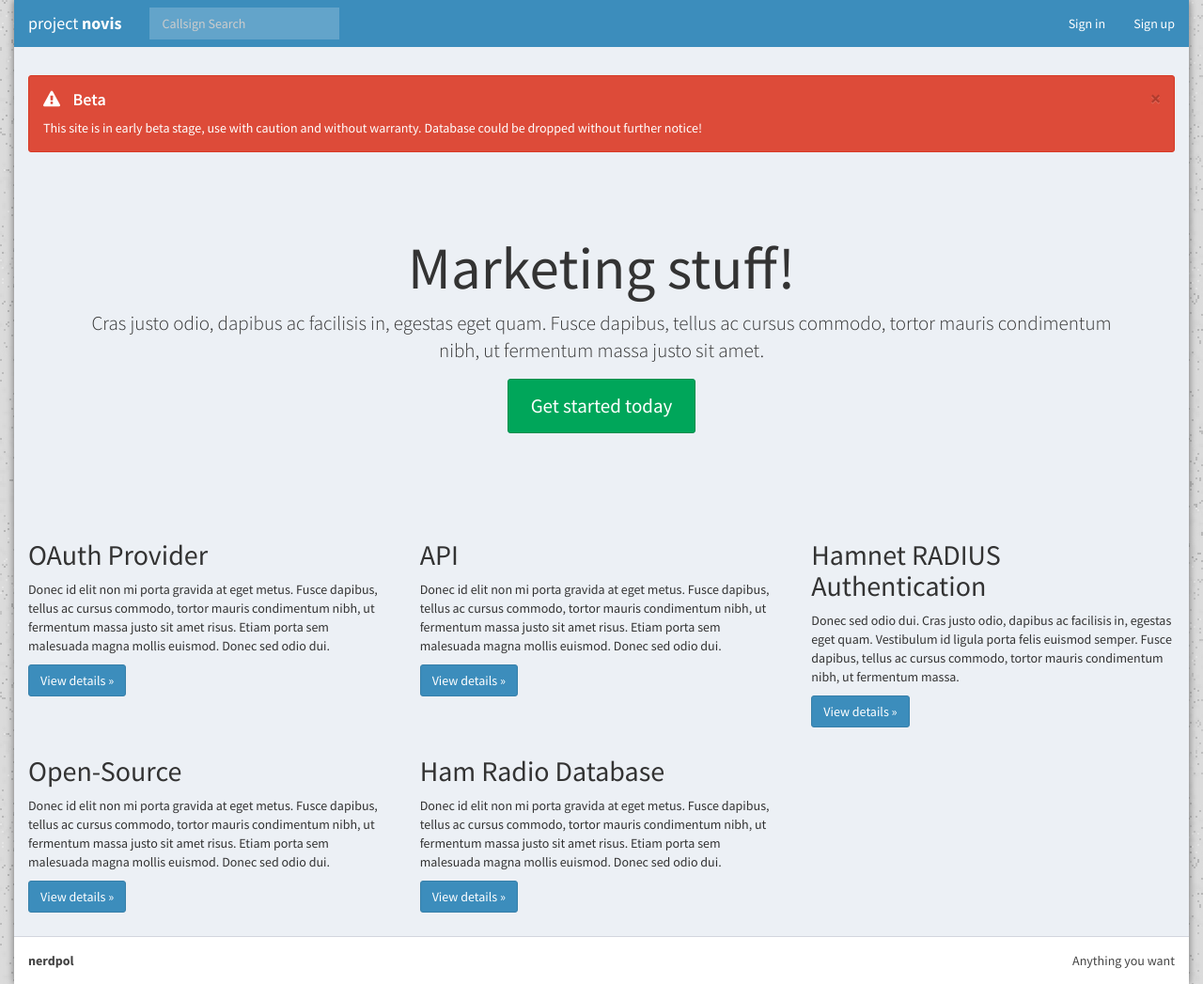
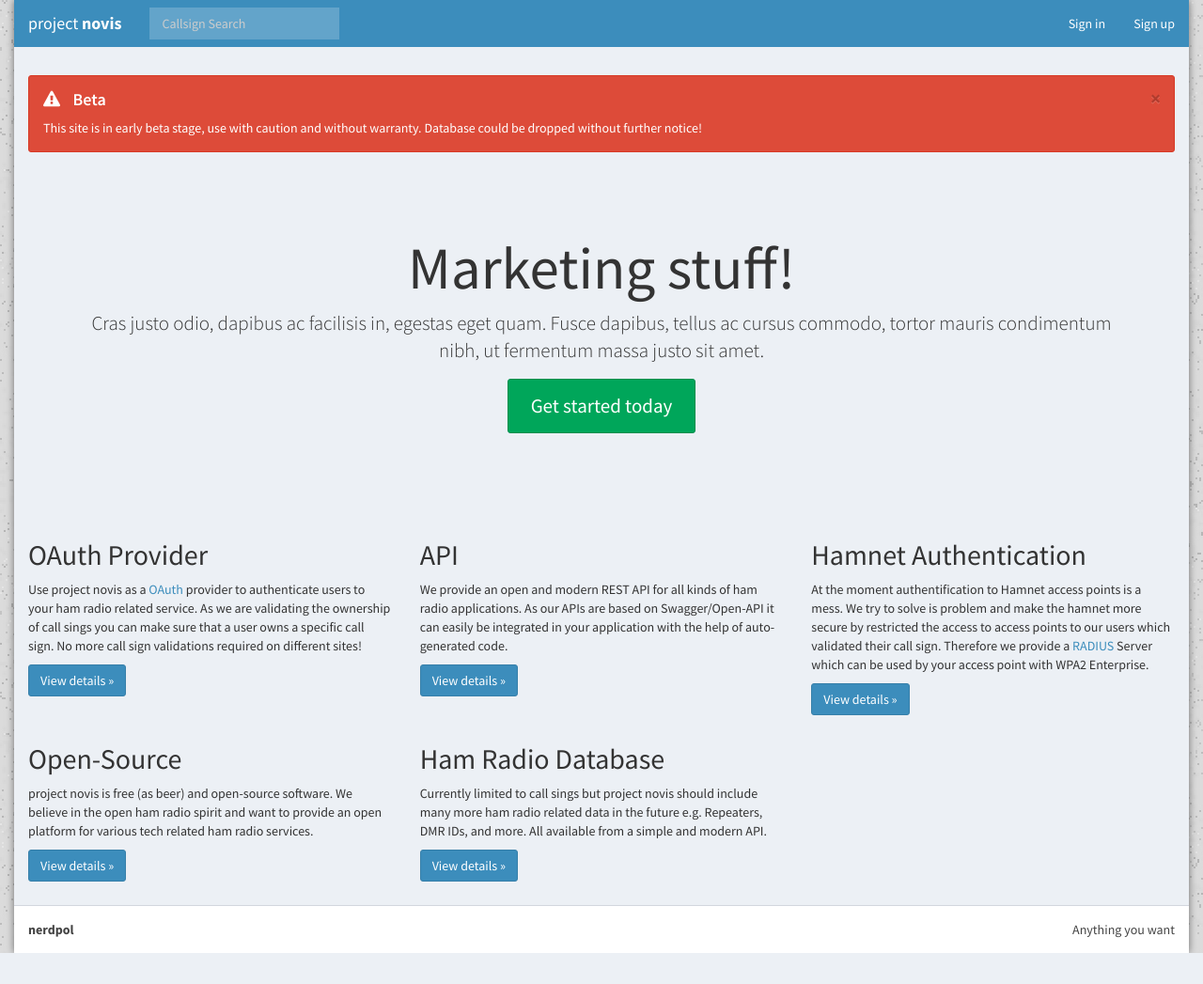
Before and after one commit to elnappo/project-novis, a Django app: page / in a window 1280 px wide. Shown: the whole page at 94% size. After the commit the page ends 1014 px from the top, so only its background shows below. Run offline with Django 3.2, Linux system fonts and the light colour scheme; parts of the project's set-up code (start-up, migrations or seed data) failed here and were passed over; some libraries are stand-ins or nearby versions.

Commit message:
Add marketing, minor fixes and changes

```diff
--- a/project_novis/callsign/views.py
+++ b/project_novis/callsign/views.py
@@ -82,6 +82,7 @@ class CallSignSearchView(SingleObjectMixin, View):
 class CountryViewSet(viewsets.ReadOnlyModelViewSet):
     queryset = Country.objects.all()
     serializer_class = CountrySerializer
+    lookup_field = "id"
 
 
 class DXCCEntryViewSet(viewsets.ReadOnlyModelViewSet):
--- a/project_novis/main/templates/marketing.html
+++ b/project_novis/main/templates/marketing.html
@@ -36,30 +36,30 @@ This site is in early beta stage, use with caution and without warranty. Databas
   <div class="row">
     <div class="col-lg-4">
       <h2>OAuth Provider</h2>
-      <p>Donec id elit non mi porta gravida at eget metus. Fusce dapibus, tellus ac cursus commodo, tortor mauris condimentum nibh, ut fermentum massa justo sit amet risus. Etiam porta sem malesuada magna mollis euismod. Donec sed odio dui. </p>
+      <p>Use project novis as a <a href="https://en.wikipedia.org/wiki/OAuth">OAuth</a> provider to authenticate users to your ham radio related service. As we are validating the ownership of call sings you can make sure that a user owns a specific call sign. No more call sign validations required on different sites!</p>
       <p><a class="btn btn-primary" href="#" role="button">View details »</a></p>
     </div>
     <div class="col-lg-4">
       <h2>API</h2>
-      <p>Donec id elit non mi porta gravida at eget metus. Fusce dapibus, tellus ac cursus commodo, tortor mauris condimentum nibh, ut fermentum massa justo sit amet risus. Etiam porta sem malesuada magna mollis euismod. Donec sed odio dui. </p>
-      <p><a class="btn btn-primary" href="{% url "callsign:schema-swagger-ui" %}" role="button">View details »</a></p>
+      <p>We provide an open and modern REST API for all kinds of ham radio applications. As our APIs are based on Swagger/Open-API it can easily be integrated in your application with the help of auto-generated code.</p>
+      <p><a class="btn btn-primary" href="{% url "api:schema-swagger-ui" %}" role="button">View details »</a></p>
    </div>
     <div class="col-lg-4">
-      <h2>Hamnet RADIUS Authentication</h2>
-      <p>Donec sed odio dui. Cras justo odio, dapibus ac facilisis in, egestas eget quam. Vestibulum id ligula porta felis euismod semper. Fusce dapibus, tellus ac cursus commodo, tortor mauris condimentum nibh, ut fermentum massa.</p>
+      <h2>Hamnet Authentication</h2>
+      <p>At the moment authentification to Hamnet access points is a mess. We try to solve is problem and make the hamnet more secure by restricted the access to access points to our users which validated their call sign. Therefore we provide a <a href="https://en.wikipedia.org/wiki/RADIUS">RADIUS</a> Server which can be used by your access point with WPA2 Enterprise.</p>
       <p><a class="btn btn-primary" href="#" role="button">View details »</a></p>
     </div>
   </div>
   <div class="row">
     <div class="col-lg-4">
       <h2>Open-Source</h2>
-      <p>Donec id elit non mi porta gravida at eget metus. Fusce dapibus, tellus ac cursus commodo, tortor mauris condimentum nibh, ut fermentum massa justo sit amet risus. Etiam porta sem malesuada magna mollis euismod. Donec sed odio dui. </p>
+      <p>project novis is free (as beer) and open-source software. We believe in the open ham radio spirit and want to provide an open platform for various tech related ham radio services.</p>
       <p><a class="btn btn-primary" href="https://github.com/elnappo/project-novis" role="button">View details »</a></p>
     </div>
     <div class="col-lg-4">
       <h2>Ham Radio Database</h2>
-      <p>Donec id elit non mi porta gravida at eget metus. Fusce dapibus, tellus ac cursus commodo, tortor mauris condimentum nibh, ut fermentum massa justo sit amet risus. Etiam porta sem malesuada magna mollis euismod. Donec sed odio dui. </p>
-      <p><a class="btn btn-primary" href="https://github.com/elnappo/project-novis" role="button">View details »</a></p>
+      <p>Currently limited to call sings but project novis should include many more ham radio related data in the future e.g. Repeaters, DMR IDs, and more. All available from a simple and modern API.</p>
+      <p><a class="btn btn-primary" href="#" role="button">View details »</a></p>
     </div>
   </div>
 </section>
--- a/project_novis/main/views.py
+++ b/project_novis/main/views.py
@@ -21,7 +21,7 @@ class VersionView(APIView):
         return Response({
             "hostname": settings.HOSTNAME,
             "version": settings.VERSION
-        })
+        }, content_type="application/json")
 
 
 class HomePageView(TemplateView):
--- a/project_novis/templates/index.html
+++ b/project_novis/templates/index.html
@@ -59,7 +59,7 @@
                     <!-- Menu Footer-->
                     <li class="user-footer">
                         <div class="pull-left">
-                        <a href="{% url "profile_change" %}" class="btn btn-default btn-flat">Profile</a>
+                        <a href="{% url "profile_change" %}" class="btn btn-default btn-flat">Settings</a>
                         </div>
                         <div class="pull-right">
                         <a href="{% url 'account_logout' %}" class="btn btn-default btn-flat">Sign out</a>
--- a/project_novis/urls.py
+++ b/project_novis/urls.py
@@ -2,10 +2,13 @@ from django.contrib import admin
 from django.urls import path, include
 from django.conf import settings
 from django.conf.urls.static import static
+from django.views.generic import RedirectView
+
 
 urlpatterns = [
     path('', include('main.urls')),
     path('accounts/', include('accounts.urls')),
+    path('.well-known/change-password', RedirectView.as_view(pattern_name='account_change_password', permanent=False)),
     path('o/', include('oauth2_provider.urls', namespace='oauth2_provider')),
     path('', include('callsign.urls')),
     path('', include('radius.urls')),
```
